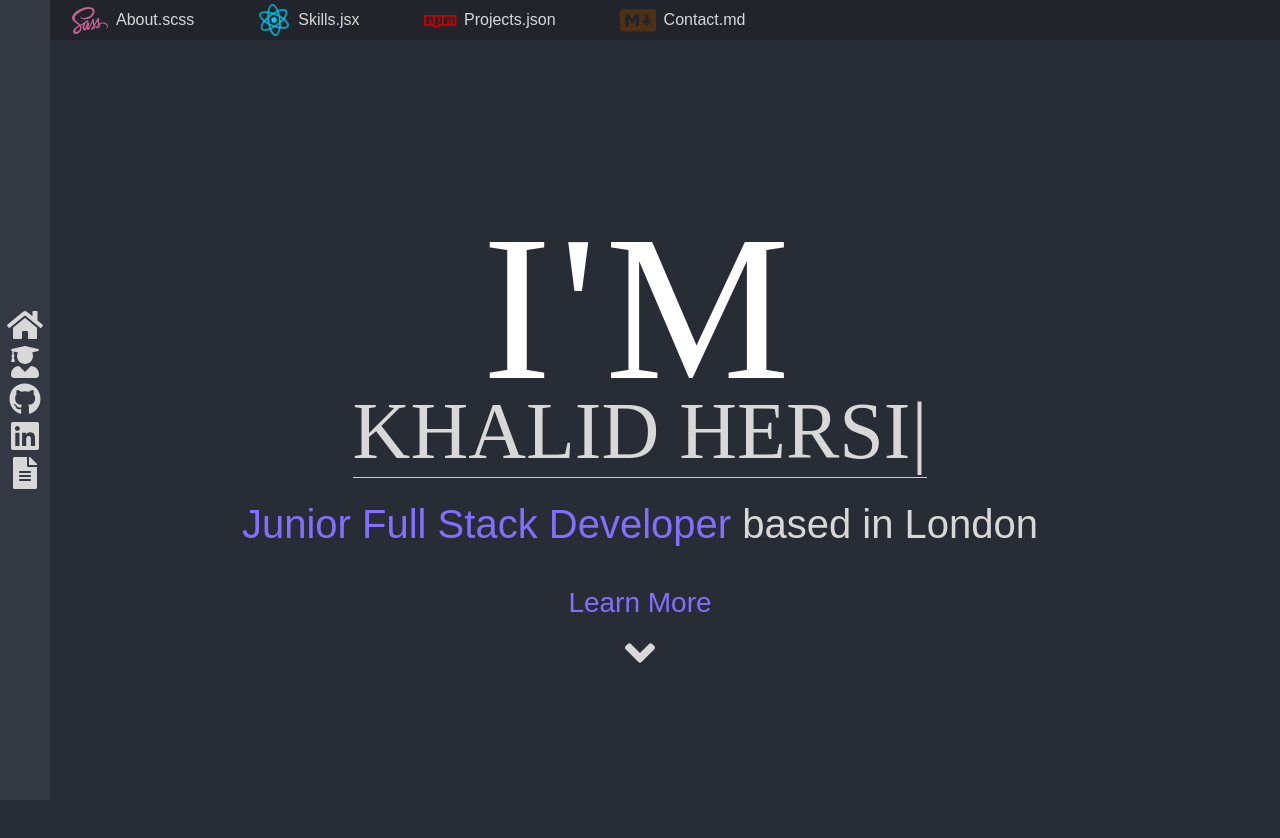
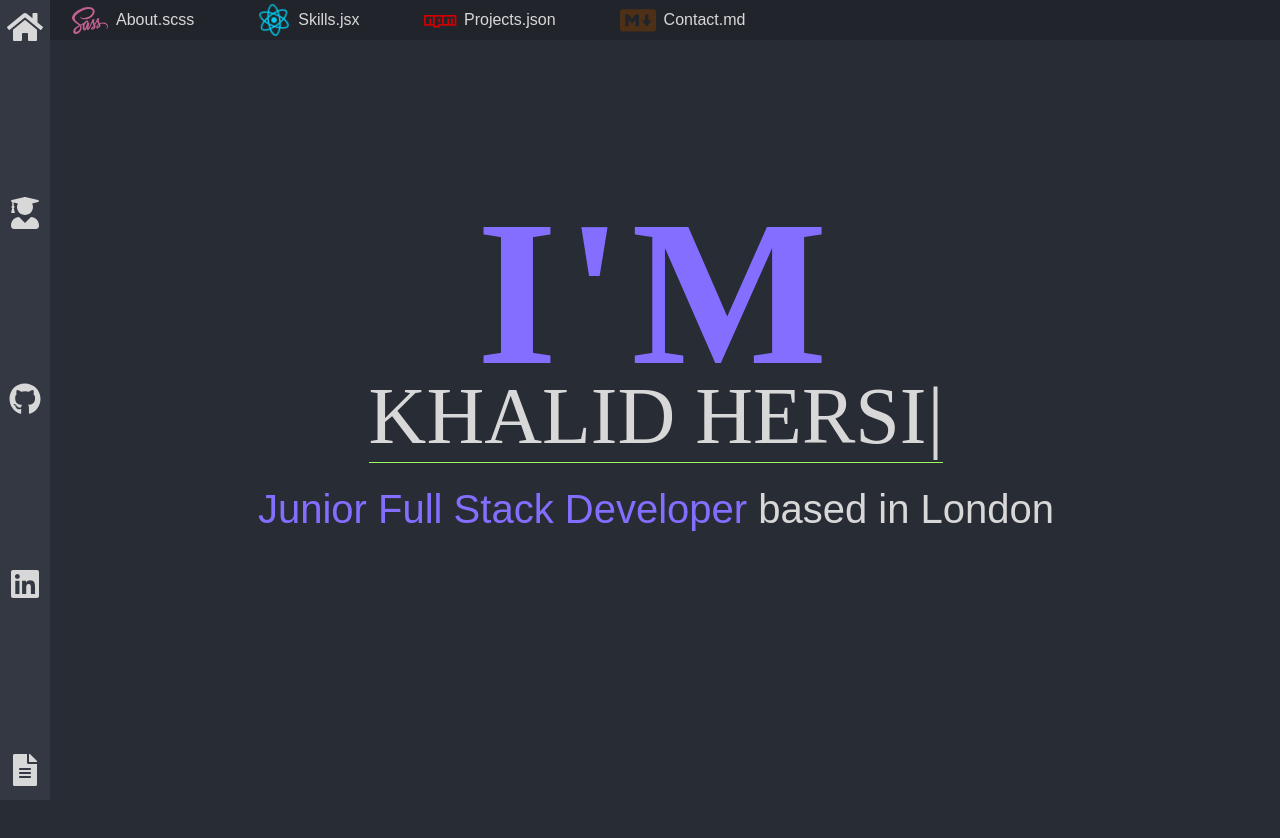
Before and after one commit to khalidhersi/vscodefolio, a React (Create React App) app: page / in a window 1280 px wide. After the commit the page ends 800 px from the top, so only its background shows below. Built offline with nearby package versions, Linux system fonts and the light colour scheme.

Commit message:
landing page edited

```diff
--- a/src/Compnents/Home/Home.jsx
+++ b/src/Compnents/Home/Home.jsx
@@ -24,12 +24,6 @@ const Home = () => {
                 <p className="landing__header__desc">
                     <span className="text-accent">Junior Full Stack Developer</span> based in London
                 </p>
-                <div className="explore__btn">
-                    <a href="#about" class="explore__btn__links">
-                    <p className="explore__btn__cta text-accent">Learn More</p>
-                    <i className="explore__btn__arrow fas fa-angle-down"></i>
-                    </a>
-            </div>
             </header>
       </section>
     )
--- a/src/Compnents/Home/Home.scss
+++ b/src/Compnents/Home/Home.scss
@@ -1,10 +1,15 @@
 @import '../../assets/styles/variables';
 @import '../../assets/styles/_typography';
 
+
 .landing {
   .landing__header {
-    height: 100vh;
+    color: $font-color;
+    height: 80vh;
     display: flex;
+    position: relative;
+    left: 0em;
+    top: 0rem;
     flex-direction: column;
     justify-content: center;
     align-items: center;
@@ -13,59 +18,62 @@
       padding-bottom: 1rem;
     }
     &__title {
-      font-size: 3rem;
+      font-size: 4rem;
       font-weight: 400;
       text-align: center;
       padding: 0px;
       &__id{
-        font-size: 6rem;
+        color: $accent-color;
+        font-size: 9.5rem;
         padding: 0;
-        font-weight: 400;
+        font-weight: 700;
+        position: relative;
+        top: 0.2em;
       }
     }
     &__desc {
-      font-size: 2rem;
+      font-size: 1.9rem;
       text-align: center;
     }
   }
 }
 
-.explore__btn {
-  background-color: $body-color;
-  border: none;
-  padding: 7px 9px;
-  text-align: center;
-  &__links {
-    text-decoration: none;
-  }
-  &__cta {
-    font-size: 1.75rem;
-    margin-bottom: 10px;
-  }
-  &__arrow {
-    font-size: 1.5rem;
-    animation: down-repeat 0.8s infinite;
+@media screen and (min-width: 520px) {
+.landing {
+  .landing__header {
+    height: 80vh;
+    display: flex;
+    position: relative;
+    left: 1em;
+    flex-direction: column;
+    justify-content: center;
+    align-items: center;
+    &__title {
+      font-size: 5rem;
+      text-align: center;
+      &__id{
+        font-size: 11rem;
+        position: relative;
+        top: 0.2em;
+      }
+    }
+    &__desc {
+      font-size: 2.5rem;
+      text-align: center;
+    }
   }
 }
-
-@media screen and (min-width: 720px) {
+}
+@media screen and (min-width: 800px) {
   .landing {
     .landing__header {
-      color: $font-color;
       padding-bottom: 0px;
       &__title {
         font-size: 5rem;
-        &__cursor{
-
-        }
         &__id{
           font-size: 13rem;
           padding: 0;
           position: relative;
-          top: 0.2em;
-          &__cursor{
-
-          }
         }
       }
       &__desc {
@@ -73,14 +81,4 @@
       }
     }
   }
-  .explore {
-    &__cta {
-      font-size: 2rem;
-    }
-    &__btn {
-      .fa-angle-down {
-        font-size: 3rem;
-      }
-    }
-  }
 }
--- a/src/Compnents/Nav/Nav.jsx
+++ b/src/Compnents/Nav/Nav.jsx
@@ -19,8 +19,11 @@ const Nav = () => {
                         <Link to="/about" className="navbar__menu__item">About.scss</Link>
                     </Link>
                     <Link to="/about" className="navbar__menu__list">
-                        <i className="nnavbar__menu__icon fab fa-react fa-spin" id="react"/>
+                        <i className="navbar__menu__icon fab fa-react fa-spin" id="react"/>
                         <Link to="/skills" className="navbar__menu__item">Skills.jsx</Link>
+                    </Link>
+                    <Link to="/" className="navbar__menu__list" id="home">
+                            <i className="navbar__menu__icon fas fa-home" />
                     </Link>
                     <Link to="/about" className="navbar__menu__list">
                         <i className="navbar__menu__icon fab fa-npm" id="json"/>
--- a/src/Compnents/Nav/Nav.scss
+++ b/src/Compnents/Nav/Nav.scss
@@ -20,15 +20,14 @@
       height: 40px;
       width: 100vw;
       flex-direction: row;
-      justify-content: left;
+      justify-content: center;
       background-color: $nav-background;
       &__list{
         display: flex;
         align-items: center;
-        padding: 0 7%;
+        padding: 0 5%;
         position: relative;
-        left: 40px;
-
+        left: 1px;
       }
       &__list:hover{
         background-color: $nav-hover-background;
@@ -40,6 +39,10 @@
       &__item {
         padding-left: 8px;
         display: none;
+    }
+    #home{
+      color: $sidebar-background;
+      font-size: 1em;
     }
     #sass{
       color: #C26191;
@@ -56,6 +59,27 @@
     }
   }
   }
+
+  @media screen and (min-width: 520px){
+    .navbar{
+        &__menu{
+          justify-content: left;
+        &__list{
+        display: flex;
+        align-items: center;
+        padding: 0 2em;
+        position: relative;
+        left: 40px;
+        &__items{
+          display: none;
+        }
+      }
+    }
+  }
+  #home{
+    display: none;
+  }
+}
 
 @media screen and (min-width: 800px) {
   .navbar {
--- a/src/Compnents/SideBar/SideBar.scss
+++ b/src/Compnents/SideBar/SideBar.scss
@@ -1,8 +1,13 @@
 @import '../../assets/styles/variables';
 @import '../../assets/styles/typography';
 
+.sidebar{
+&__menu{
+  display: none;
+}
+}
 
-@media screen and (min-width: 320px) {
+@media screen and (min-width: 520px) {
   .sidebar {
     position: absolute;
     z-index: 100;
@@ -13,7 +18,7 @@
     background: $sidebar-background;
     align-items: center;
     flex-direction: column;
-    justify-content: center;
+    justify-content: space-between;
     font-size: 2em;
     position: fixed;
     padding: 10px;
@@ -21,11 +26,6 @@
         color: $body-color;
         text-decoration: none;
       }
-      #home{
-        position: relative;
-        bottom: 268px;
-        font-size: 1em;
-      }
   }
 }
 }
--- a/src/Compnents/TextAnimation/TextAnimation.scss
+++ b/src/Compnents/TextAnimation/TextAnimation.scss
@@ -1,4 +1,15 @@
+
+
+@media screen and (min-width: 520px) {
+    .landing__header__title__id{
+        color: $font-color;
+        font-size: 2em;
+    }
+    }
+
+@media screen and (min-width: 800px) {
 .landing__header__title__id{
     color: $font-color;
     font-size: 3em;
 }
+}
```
